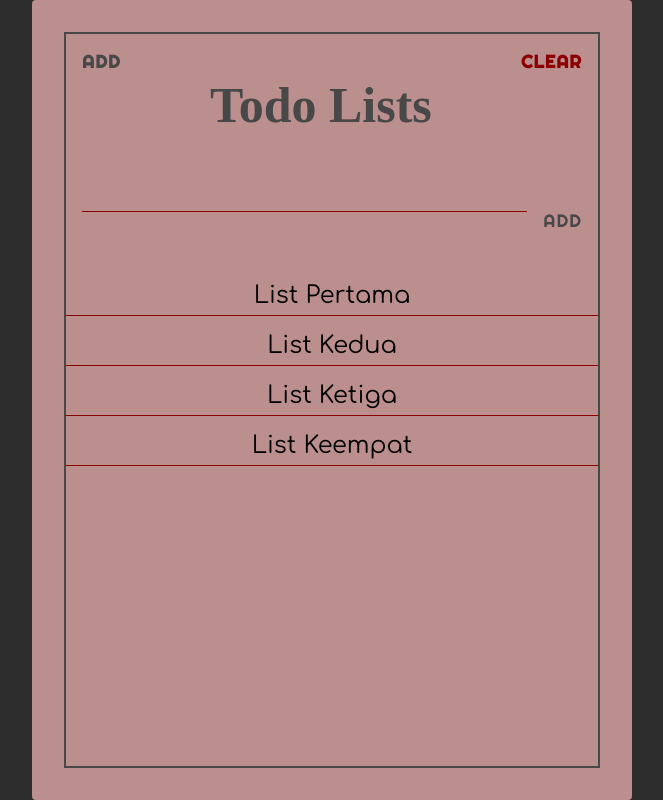
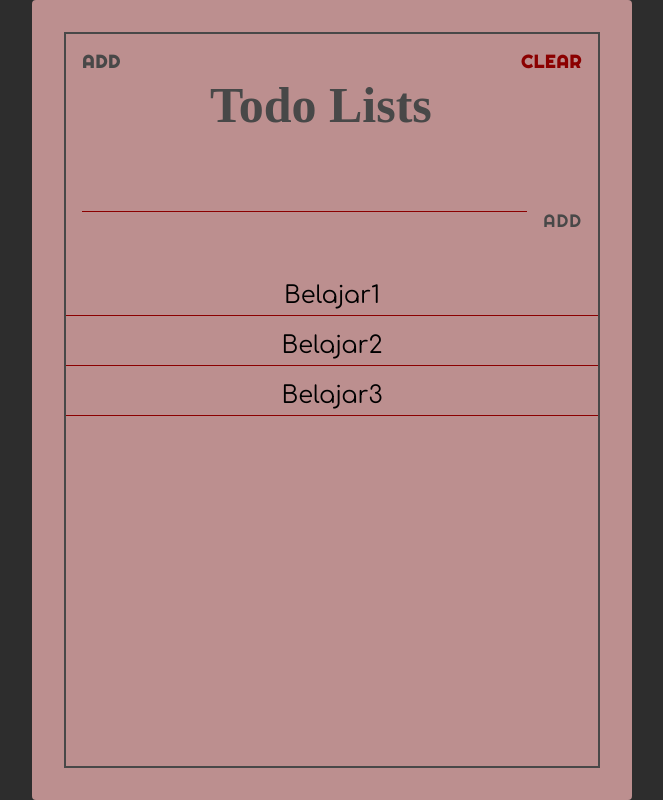
Before and after one commit to putri-s/first-react, a React (Create React App) app: page / in a window 1280 px wide. Shown: the whole page, without its empty margins (308-971 px from the left). Built offline with nearby package versions, Linux system fonts and the light colour scheme; a web font is replaced by a local one.

Commit message:
merefactor todos dan todolist komponen

```diff
--- a/src/components/Todos.jsx
+++ b/src/components/Todos.jsx
@@ -1,14 +1,8 @@
 import React from "react";
 import Todo from "./Todo";
+import PropTypes from "prop-types";
 
-const Todos = () => {
-  const todos = [
-    { text: "List Pertama" },
-    { text: "List Kedua" },
-    { text: "List Ketiga" },
-    { text: "List Keempat" }
-  ];
-
+const Todos = ({ todos }) => {
   return (
     <section className="todos">
       {todos.map((todo) => {
@@ -18,4 +12,12 @@
   );
 };
 
+Todos.PropTypes = {
+  todos: PropTypes.arrayOf(
+    PropTypes.shape({
+      text: PropTypes.string
+    })
+  )
+};
+
 export default Todos;
--- a/src/pages/TodoList.jsx
+++ b/src/pages/TodoList.jsx
@@ -1,4 +1,4 @@
-import React from "react";
+import React, { useState } from "react";
 
 import Paper from "../components/Paper";
 import Header from "../components/Header";
@@ -6,13 +6,19 @@
 import Todos from "../components/Todos";
 
 const TodoList = () => {
+  const [todos, setTodos] = useState([
+    { text: `Belajar1` },
+    { text: `Belajar2` },
+    { text: `Belajar3` }
+  ]);
+
   return (
     <Paper>
       <Header />
 
       <TodoForm />
 
-      <Todos />
+      <Todos todos={todos} />
     </Paper>
   );
 };
```
